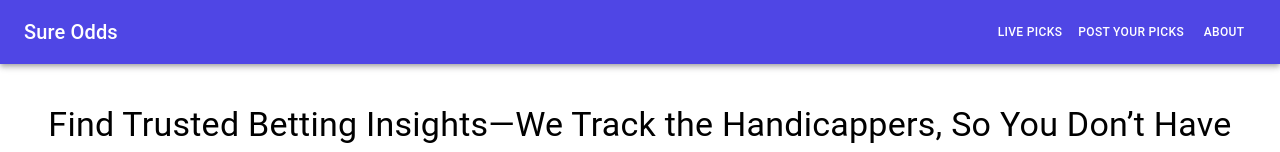
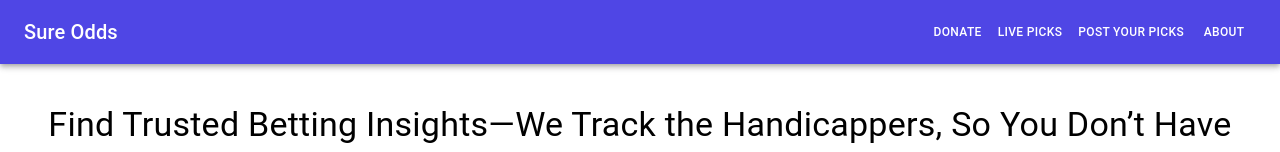
Before and after one commit to everyonesbuddy/sure-odds-sports-predictions-contest-FE, a React (Create React App) app: page / in a window 1280 px wide. Shown: the top 152 px of the page. Built offline with nearby package versions, Linux system fonts and the light colour scheme; no server answers.

Commit message:
added correct donnation links

```diff
--- a/src/components/Home.jsx
+++ b/src/components/Home.jsx
@@ -5,7 +5,7 @@ import Tab from "@mui/material/Tab";
 import CustomTabPanel from "./CustomTabPanel";
 import Leaderboard from "./Leaderboard";
 import ModelLeaderboard from "./ModelLeaderboard";
-// import KofiWidget from "./KofiWidget";
+import KofiWidget from "./KofiWidget";
 
 // const affiliates = [
 //   {
@@ -146,7 +146,7 @@ const Home = () => {
           <ModelLeaderboard />
         </CustomTabPanel>
       </Box>
-      {/* <KofiWidget /> */}
+      <KofiWidget />
     </>
   );
 };
--- a/src/components/Nav.jsx
+++ b/src/components/Nav.jsx
@@ -32,12 +32,12 @@ const Nav = () => {
       <ListItem
         button
         component="a"
-        href="https://buymeacoffee.com/sureodds"
+        href="https://ko-fi.com/sureodds"
         target="_blank"
         rel="noopener noreferrer"
         onClick={toggleDrawer(false)}
       >
-        <ListItemText primary="Donate to Handicappers" />
+        <ListItemText primary="Donate" />
       </ListItem>
       <ListItem
         button
@@ -86,6 +86,17 @@ const Nav = () => {
         <Box sx={{ display: { xs: "none", sm: "block" } }}>
           <Button color="inherit" style={{ fontSize: "12px" }}>
             <Link
+              to="https://ko-fi.com/sureodds"
+              target="_blank"
+              style={{ textDecoration: "none", color: "#ffffff" }}
+            >
+              Donate
+            </Link>
+          </Button>
+        </Box>
+        <Box sx={{ display: { xs: "none", sm: "block" } }}>
+          <Button color="inherit" style={{ fontSize: "12px" }}>
+            <Link
               to="/picksOfTheDay"
               style={{ textDecoration: "none", color: "#ffffff" }}
             >
```
